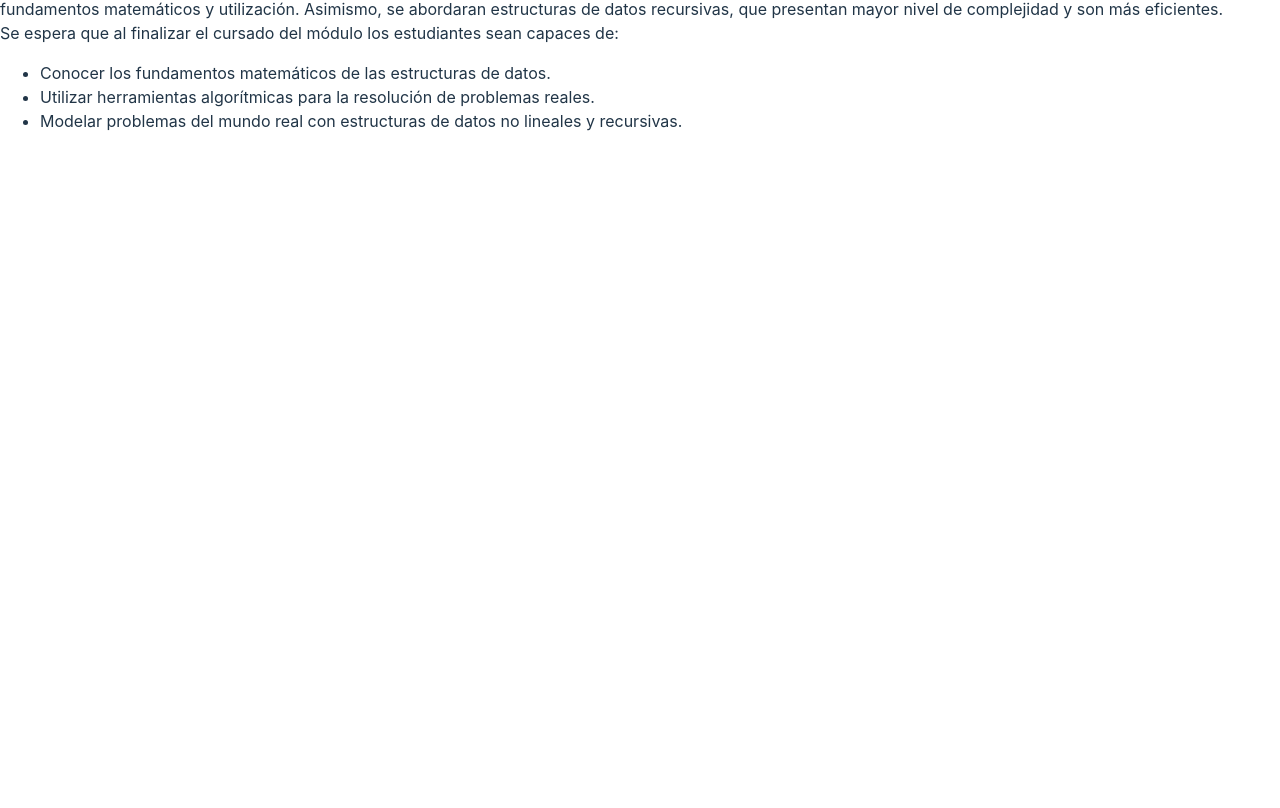
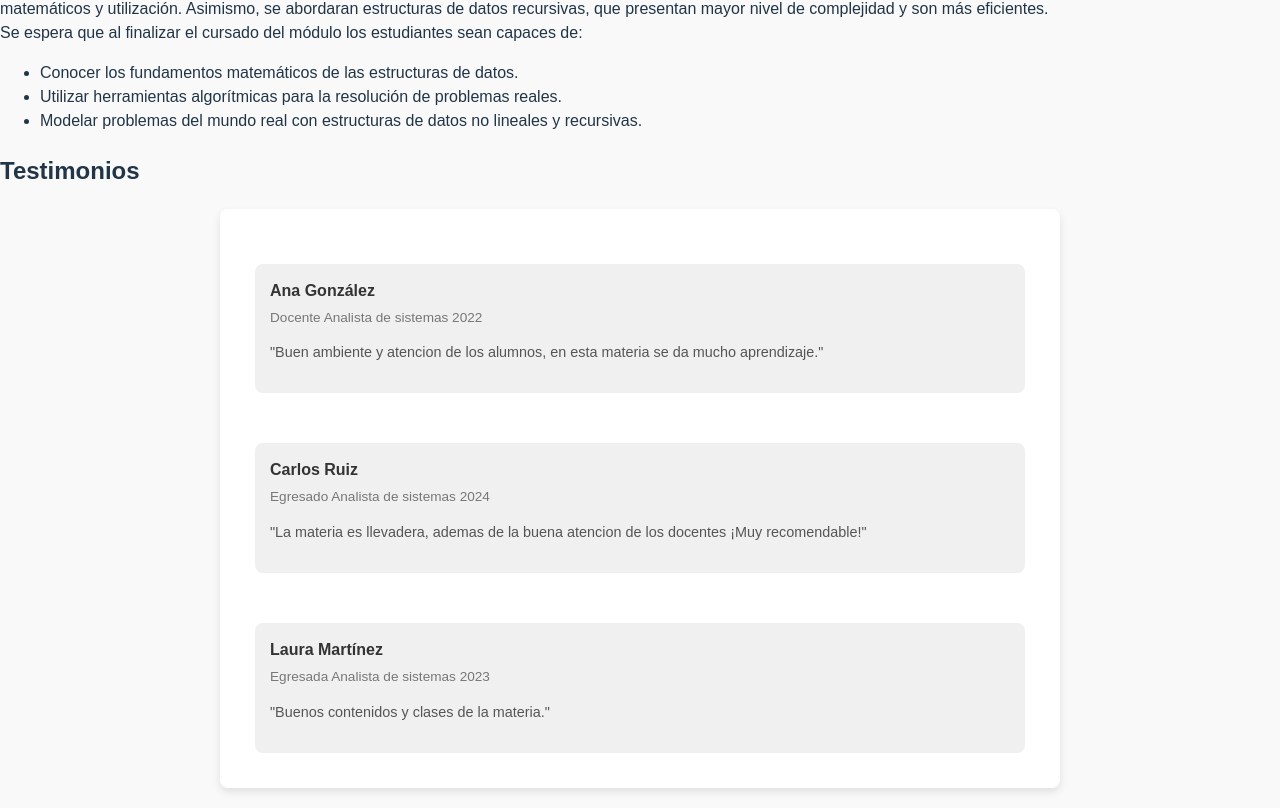
Before and after one commit to matiasmperez/Algoritmos-Estructuradedatos3, a React (Vite) app: page / in a window 1280 px wide. Shown: the part 826-1634 px from the top of the page. Before the commit the page ends 975 px from the top, so only its background shows below. Built offline with nearby package versions, Linux system fonts and the light colour scheme.

Commit message:
Agregado de testimonios

```diff
--- a/src/assets/components/Testimonios/Testimonios.css
+++ b/src/assets/components/Testimonios/Testimonios.css
@@ -0,0 +1,55 @@
+body {
+    font-family: Arial, sans-serif;
+    background-color: #f9f9f9;
+    display: flex;
+    justify-content: center;
+    align-items: center;
+    min-height: 100vh;
+    margin: 0;
+}
+
+.testimonios-container {
+    width: 80%;
+    max-width: 800px;
+    margin: 20px auto;
+    padding: 20px;
+    background-color: #fff;
+    border-radius: 8px;
+    box-shadow: 0px 4px 8px rgba(0, 0, 0, 0.1);
+}
+
+.testimonios-container h2 {
+    font-size: 2em; /* Aumenta el tamaño del título */
+    color: #333;
+    text-align: center; /* Centra el título */
+    margin-bottom: 20px;
+}
+
+.testimonio {
+    margin-top: 20px;
+    padding: 15px;
+    border-radius: 8px;
+}
+
+/* Estilo para el cuadro gris dentro del testimonio */
+.cuadro-gris {
+    background-color: #f0f0f0;
+    padding: 15px;
+    border-radius: 8px;
+}
+
+.texto-testimonio p {
+    font-size: 0.9em;
+    color: #555;
+}
+
+.nombre {
+    font-weight: bold;
+    color: #333;
+    margin-bottom: 5px;
+}
+
+.cargo {
+    font-size: 0.85em;
+    color: #777;
+}
--- a/src/assets/components/Testimonios/Testimonios.jsx
+++ b/src/assets/components/Testimonios/Testimonios.jsx
@@ -1,6 +1,43 @@
 import "./Testimonios.css";
+
 function Testimonios() {
-  return <>{/* Escriban su contenido acá */}</>;
+  return (
+    <>
+      <h2>Testimonios</h2>
+
+      <div className="testimonios-container">
+        <div className="testimonio">
+          <div className="cuadro-gris">
+            <div className="texto-testimonio">
+              <div className="nombre">Ana González</div>
+              <div className="cargo">Docente Analista de sistemas 2022</div>
+              <p>"Buen ambiente y atencion de los alumnos, en esta materia se da mucho aprendizaje."</p>
+            </div>
+          </div>
+        </div>
+
+        <div className="testimonio">
+          <div className="cuadro-gris">
+            <div className="texto-testimonio">
+              <div className="nombre">Carlos Ruiz</div>
+              <div className="cargo">Egresado Analista de sistemas 2024</div>
+              <p>"La materia es llevadera, ademas de la buena atencion de los docentes ¡Muy recomendable!"</p>
+            </div>
+          </div>
+        </div>
+
+        <div className="testimonio">
+          <div className="cuadro-gris">
+            <div className="texto-testimonio">
+              <div className="nombre">Laura Martínez</div>
+              <div className="cargo">Egresada Analista de sistemas 2023</div>
+              <p>"Buenos contenidos y clases de la materia."</p>
+            </div>
+          </div>
+        </div>
+      </div>
+    </>
+  );
 }
 
 export default Testimonios;
```
